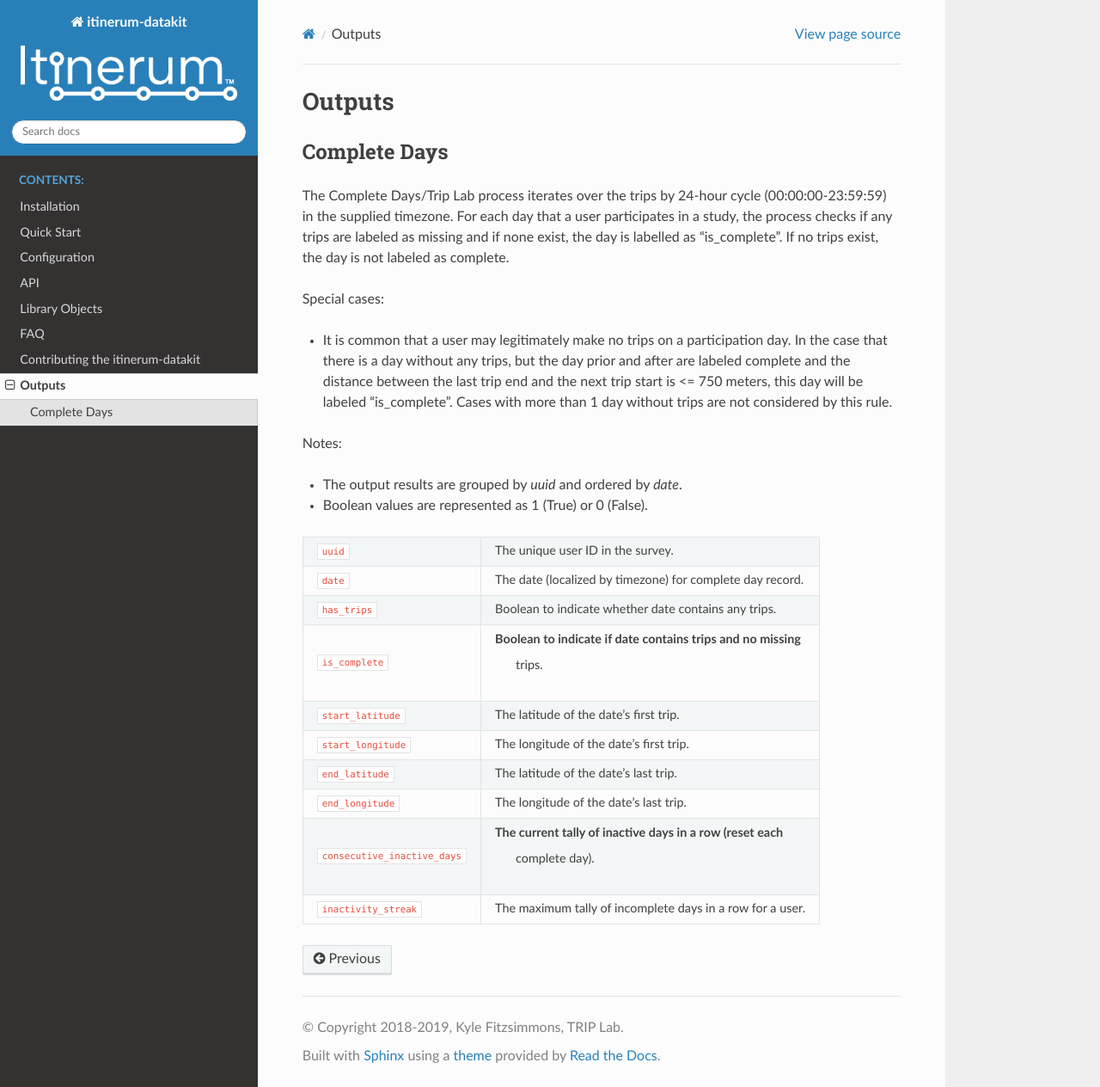
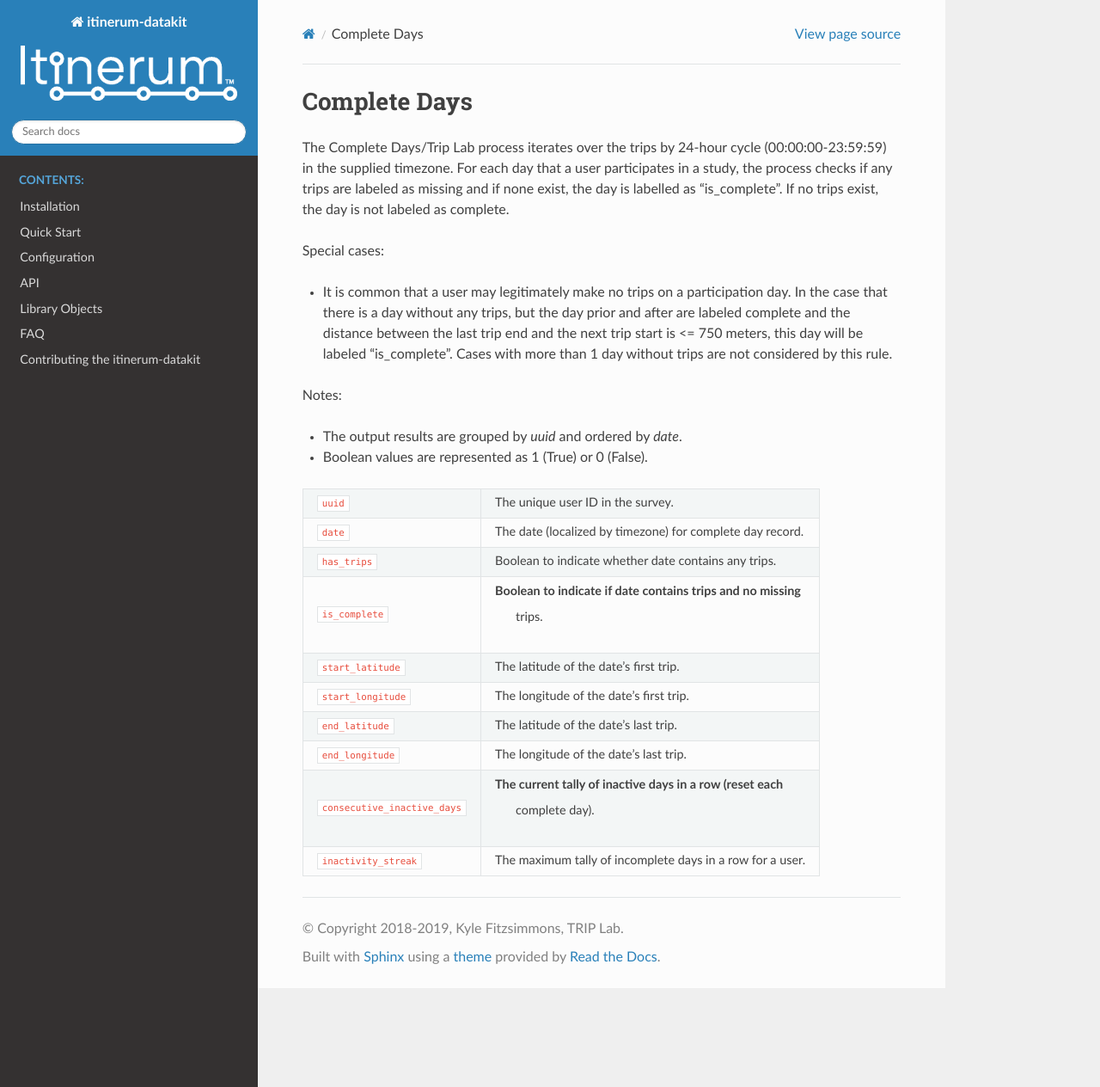
Before and after one commit to TRIP-Lab/itinerum-tripkit, a Sphinx documentation site: the page built from docs/outputs/complete_days.rst, in a window 1280 px wide and 1264 px high. Shown: the whole window at 86% size. Built offline with Sphinx 7.4.7 and the Read the Docs theme 2.0.0, drawn with Linux system fonts in a browser that asks for light colours; pages that are not in the unit, such as notebooks, are missing from menus.

Commit message:
Docs TOC updates

```diff
--- a/docs/index.rst
+++ b/docs/index.rst
@@ -25,7 +25,7 @@
    usage/objects
    usage/faq
    contributing/style_guide
-   outputs/complete_days
+   outputs/*
 
 
 Indices and tables
--- a/docs/outputs/complete_days.rst
+++ b/docs/outputs/complete_days.rst
@@ -1,8 +1,5 @@
-.. _OutputsPage:
+.. _OutputCompleteDaysPage:
 
-=======
-Outputs
-=======
 
 Complete Days
 =============
```
